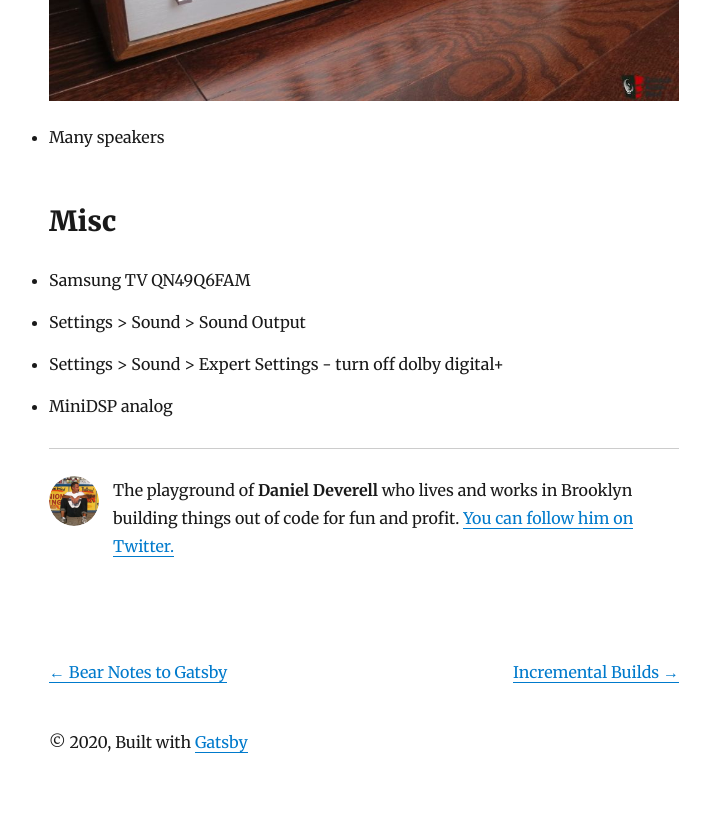
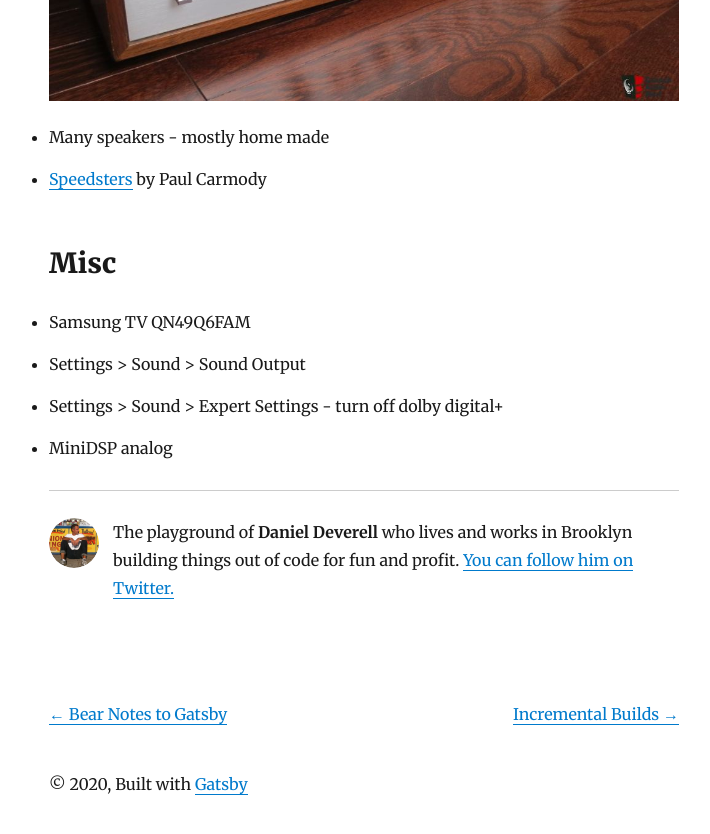
Before and after one commit to DannyBoyNYC/deverell.dev, a Gatsby site: page /audio/ in a window 1280 px wide. Shown: the part 3140-3974 px from the top of the page, without its empty margins (276-986 px from the left). Before the commit the page ends 3938 px from the top, so only its background shows below. Built offline with nearby package versions, Linux system fonts and the light colour scheme; Gatsby itself is replaced by a stand-in of ours; some packages are replaced by stand-ins of ours.

Commit message:
added carmody link

```diff
--- a/content/blog/audio/index.md
+++ b/content/blog/audio/index.md
@@ -55,7 +55,8 @@ Project Idea: Connect dac and amp via RCA with the MiniDSP between them. Run cor
 - Yamaha amplifier
   ![Yamaha](./yamaha.jpg)
 
-- Many speakers
+- Many speakers - mostly home made
+- [Speedsters](https://sites.google.com/site/undefinition/speedster) by Paul Carmody
 
 ## Misc
 
```
